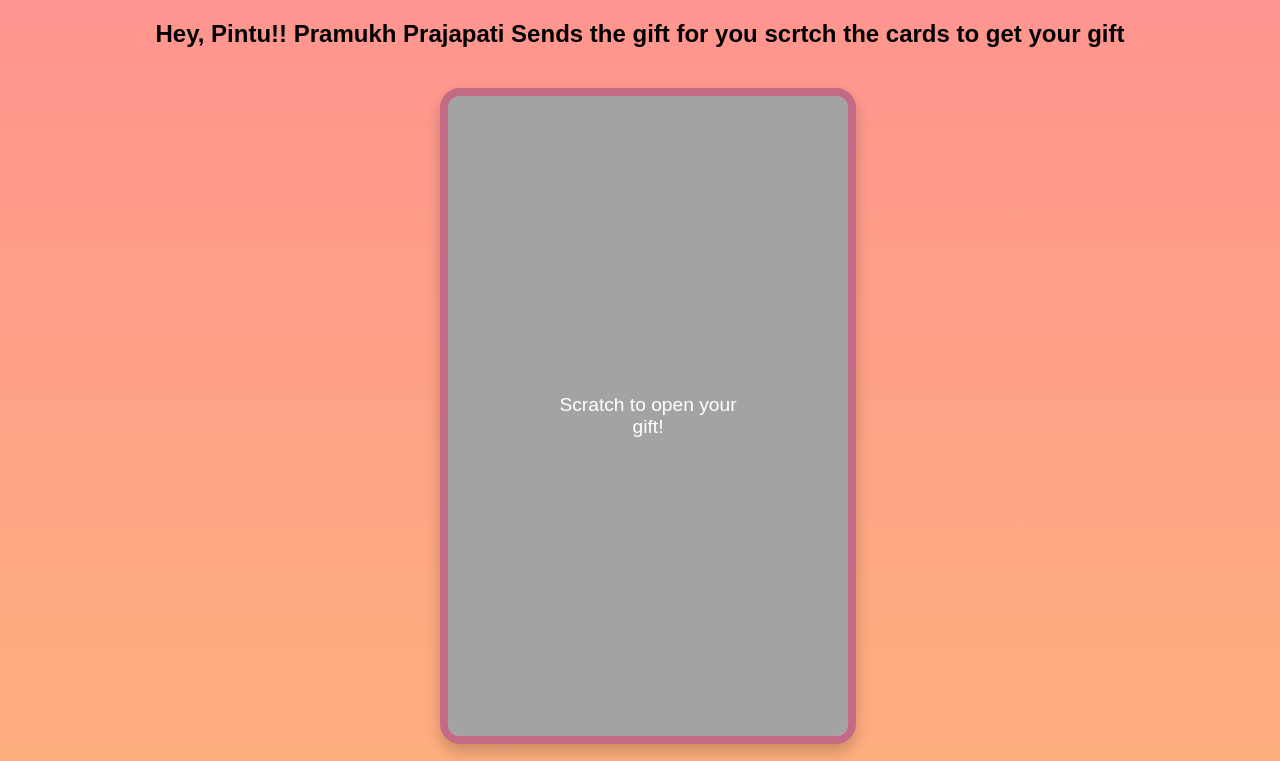
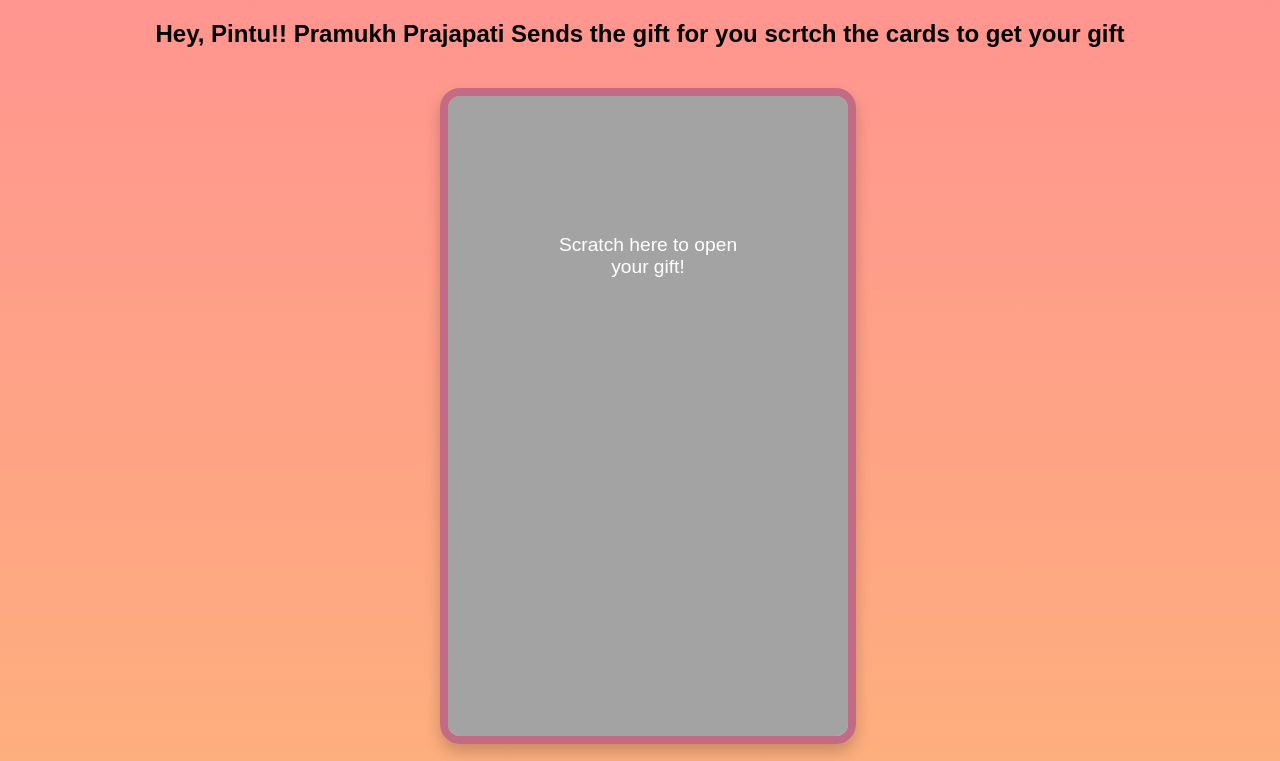
Before and after one commit to pramukhprajapati17/birthdayCard, a plain HTML site: page index.html in a window 1280 px wide. Shown: the top 761 px of the page. Drawn offline with Linux system fonts and the light colour scheme.

Commit message:
add manual js

```diff
--- a/index.html
+++ b/index.html
@@ -21,7 +21,7 @@
           </p>
           <p>💖 Let’s make this day unforgettable! 💖</p>
         </div>
-        <div class="pre-scratch-text">Scratch to open your gift!</div>
+        <div class="pre-scratch-text-card" onclick="hideElement()">Scratch here to open your gift!</div>
       </div>
     </div>
 
--- a/script.js
+++ b/script.js
@@ -93,3 +93,12 @@ document.querySelectorAll('.memoryCanvas').forEach((canvas, index) => {
 document.getElementById('cancelButton').addEventListener('click', () => {
   document.getElementById('bigImageContainer').style.display = 'none';
 });
+
+
+
+// manually added
+
+function hideElement() {
+  var element = document.querySelector('.pre-scratch-text-card');
+  element.style.display = 'none';
+}
--- a/styles.css
+++ b/styles.css
@@ -65,6 +65,17 @@ body {
 }
 
 /* Pre-scratch Text */
+
+.pre-scratch-text-card{
+  position: absolute;
+  top: 25%;
+  left: 50%;
+  transform: translate(-50%, -50%);
+  color: white;
+  font-size: 1.2rem;
+  display: block;
+}
+
 .pre-scratch-text {
   position: absolute;
   top: 50%;
```
